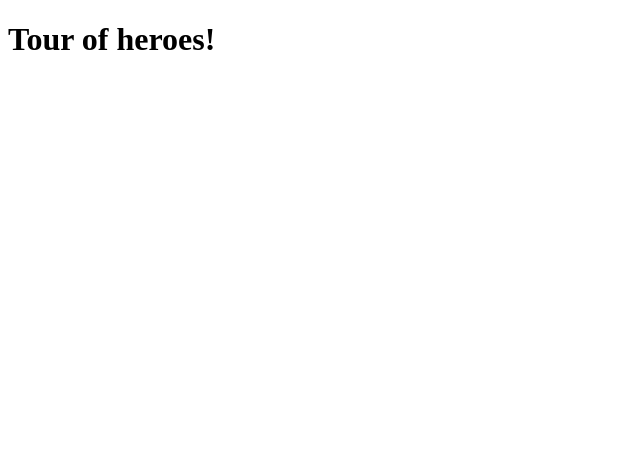
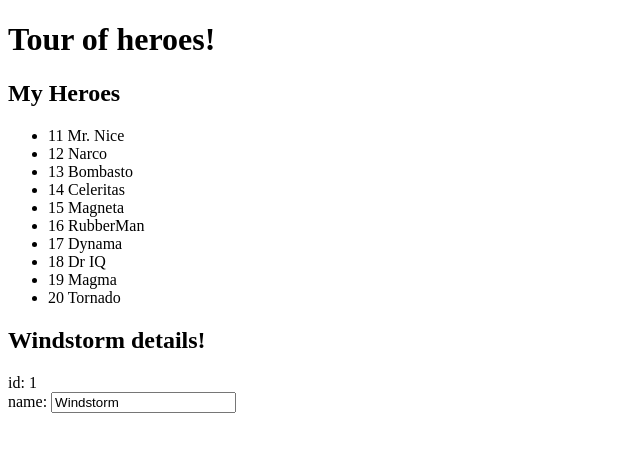
Before and after one commit to ErnesG/angular4-sample-1, an Angular app in the folder appone/: page / in a window 1280 px wide. Shown: the top 452 px of the page, without its empty margins (0-640 px from the left). Built offline with nearby package versions, Linux system fonts and the light colour scheme.

Commit message:
lista de heroes

```diff
--- a/appone/src/app/app.component.html
+++ b/appone/src/app/app.component.html
@@ -1,3 +1,15 @@
 <h1>
   {{title}}
 </h1>
+<h2>My Heroes</h2>
+<ul class="heroes">
+  <li *ngFor="let hero of heroes">
+    <span class="badge">{{hero.id}}</span> {{hero.name}}
+  </li>
+</ul>
+<h2>{{hero.name}} details!</h2>
+<div><label>id: </label>{{hero.id}}</div>
+<div>
+  <label>name: </label>
+  <input [(ngModel)]="hero.name" placeholder="name">
+</div>
```
